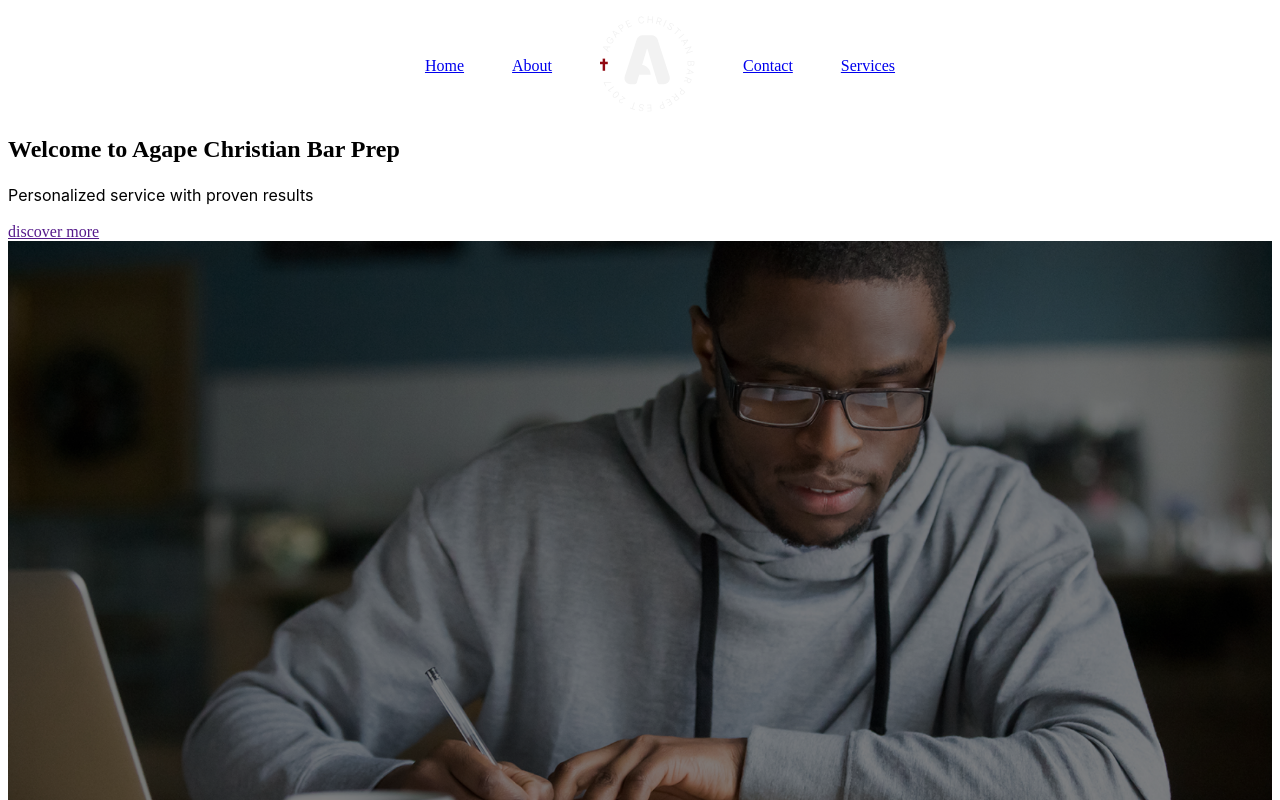
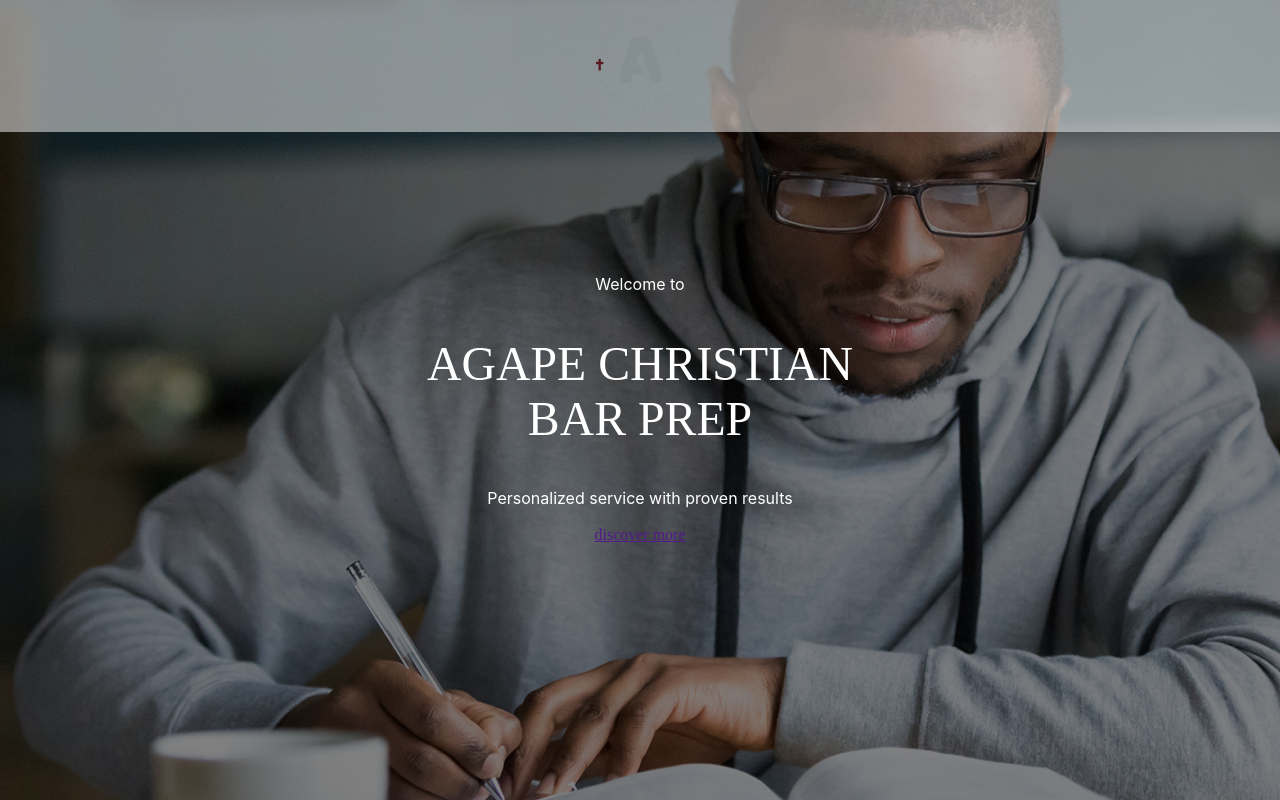
Before and after one commit to clpowe/agape-web, a Nuxt app: page / in a window 1280 px wide. Shown: the top 800 px of the page. Built offline with nearby package versions, Linux system fonts and the light colour scheme.

Commit message:
added vvueUse

```diff
--- a/app/app.vue
+++ b/app/app.vue
@@ -10,13 +10,28 @@
 	:root {
 		--red: oklch(41.66% 0.165 26.64);
 		--blue: oklch(30.59% 0.056 230.7);
+
+		--font-xs: 0.64rem;
+		--font-s: 0.833rem;
+		--font-m: 1rem;
+		--font-l: 1.2rem;
+		--font-xl: 1.44rem;
+		--font-2xl: 1.728rem;
+		--font-3xl: 2.074rem;
+		--font-4xl: 2.488rem;
+		--font-5xl: 2.986rem;
+	}
+
+	body {
+		margin: 0;
+		padding: 0;
 	}
 
 	h2 {
 		font-family: 'Gilda Display';
 		font-weight: 400;
 		text-transform: uppercase;
-		font-size: clamp(2.5rem, 1px + 10vw, 3rem);
+		font-size: clamp(var(--font-4xl), 1px + 10vw, var(--font-5xl));
 		line-height: 0.9em;
 		margin: 0;
 
--- a/app/components/MainHero.vue
+++ b/app/components/MainHero.vue
@@ -6,17 +6,58 @@
 	<header>
 		<MainNav />
 	</header>
-	<section class="Hero">
-		<h1>Welcome to Agape Christian Bar Prep</h1>
-		<p>Personalized service with proven results</p>
-		<a href="">discover more</a>
-		<img alt="Home Hero" height="100" :src="image" />
+	<section class="hero">
+		<div class="content">
+			<p>Welcome to </p>
+			<h1
+				>Agape Christian<br />
+				<span>Bar Prep</span></h1
+			>
+			<p>Personalized service with proven results</p>
+			<a href="">discover more</a>
+		</div>
+		<div class="image">
+			<img alt="Home Hero" height="100" :src="image" />
+		</div>
 	</section>
 </template>
 
 <style scoped>
-	img {
-		width: 100%;
-		height: 100%;
+	.hero {
+		display: grid;
+		grid-template-columns: 1fr;
+		align-items: center;
+		place-content: center;
+		align-items: center;
+		justify-items: center;
+		height: 800px;
+		overflow: hidden;
+
+		.content {
+			grid-column: 1/-1;
+			text-align: center;
+			grid-row: 1/-1;
+			width: max-content;
+			color: white;
+
+			h1 {
+				font-family: 'Gilda Display';
+				text-transform: uppercase;
+				font-size: var(--font-5xl);
+				font-weight: 400;
+			}
+		}
+
+		.image {
+			object-fit: cover;
+			grid-column: 1/-1;
+			grid-row: 1/-1;
+			z-index: -1;
+
+			img {
+				height: 100%;
+				object-fit: cover;
+			}
+		}
 	}
 </style>
--- a/app/components/MainNav.vue
+++ b/app/components/MainNav.vue
@@ -1,5 +1,5 @@
 <template>
-	<nav>
+	<nav class="main-nav">
 		<ul role="menubar">
 			<li role="none"><NuxtLink role="menuitem" to="/">Home</NuxtLink></li>
 			<li role="none"
@@ -21,6 +21,13 @@
 </script>
 
 <style>
+	.main-nav {
+		position: fixed;
+		width: 100%;
+		background-color: hsla(0, 0%, 100%, 0);
+		animation-timeline: view();
+		animation-name: addBg;
+
 		ul {
 			list-style-type: none;
 			display: flex;
@@ -29,7 +36,36 @@
 			align-items: center;
 			gap: 3rem;
 		}
+
 		.logo {
 			justify-self: center;
+
+			svg {
+				width: 60px;
+				animation-timeline: view();
+				animation-name: shrink;
+			}
+		}
+
+		a {
+			text-decoration: none;
+			color: white;
+			text-transform: uppercase;
+			font-family: 'Inter';
+			font-size: 0.75rem;
+		}
+	}
+
+	@keyframes addBg {
+		to {
+			background-color: hsla(0, 0%, 100%, 1);
+			opacity: 0.5;
+		}
+	}
+
+	@keyframes shrink {
+		to {
+			width: 90px;
+		}
 	}
 </style>
--- a/nuxt.config.ts
+++ b/nuxt.config.ts
@@ -4,7 +4,12 @@ export default defineNuxtConfig({
 				future: {
 								compatibilityVersion: 4
 				},
-	modules: ['@nuxt/test-utils/module', '@nuxt/fonts', '@nuxt/image'],
+				modules: [
+				 '@nuxt/test-utils/module',
+				 '@nuxt/fonts',
+				 '@nuxt/image',
+				 '@vueuse/nuxt'
+				],
 				app: {
 								head: {
 												charset: 'utf-8',
--- a/package.json
+++ b/package.json
@@ -19,6 +19,7 @@
     "@nuxt/image": "latest",
     "@nuxt/test-utils": "^3.13.1",
     "@vue/test-utils": "^2.4.6",
+    "@vueuse/nuxt": "latest",
     "happy-dom": "^14.12.3",
     "playwright-core": "^1.45.0",
     "vitest": "^1.6.0"
```
Also changed, not shown: 1 other file (tests, documents, lock files or other folders). Lines whose indentation alone changed are shown as unchanged.
